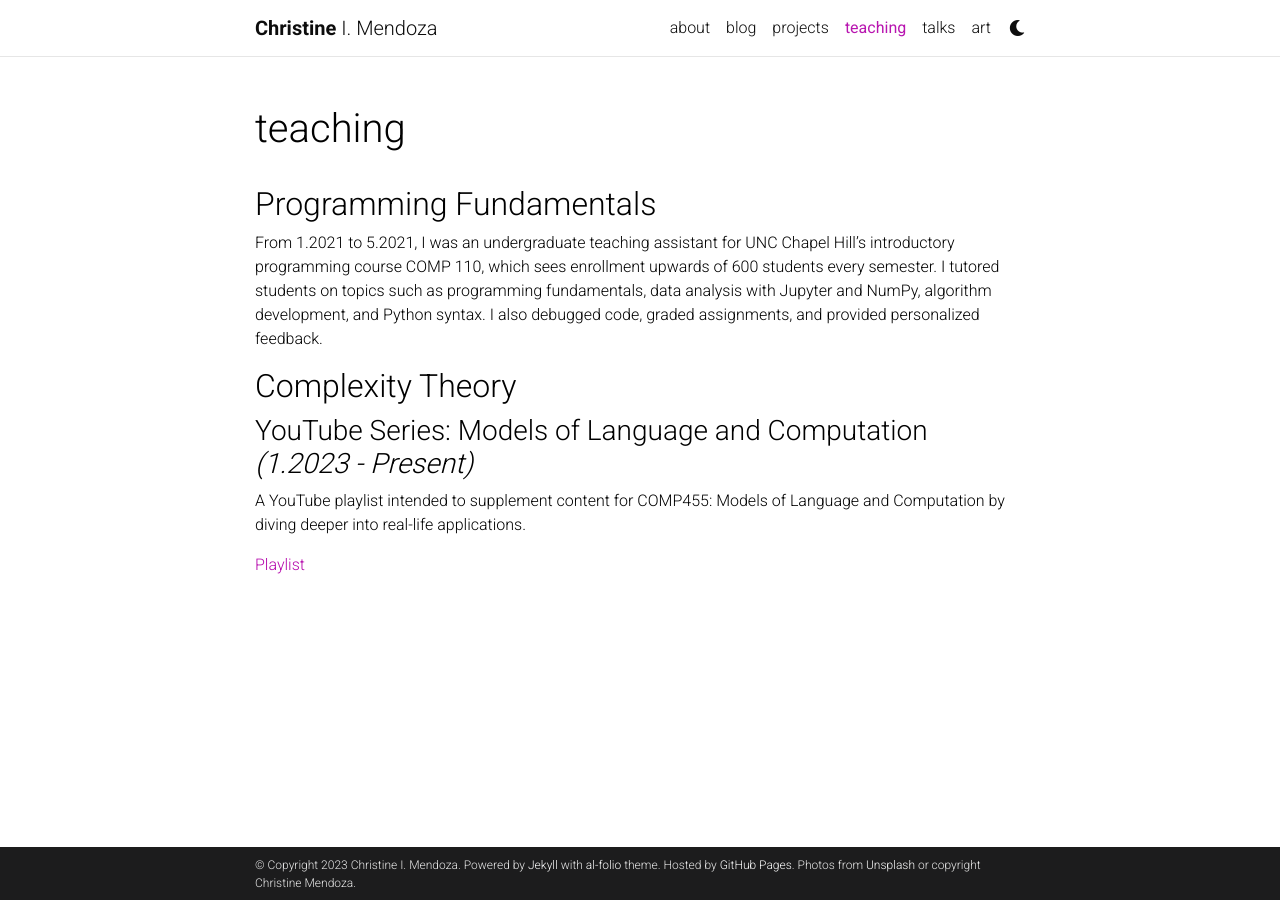
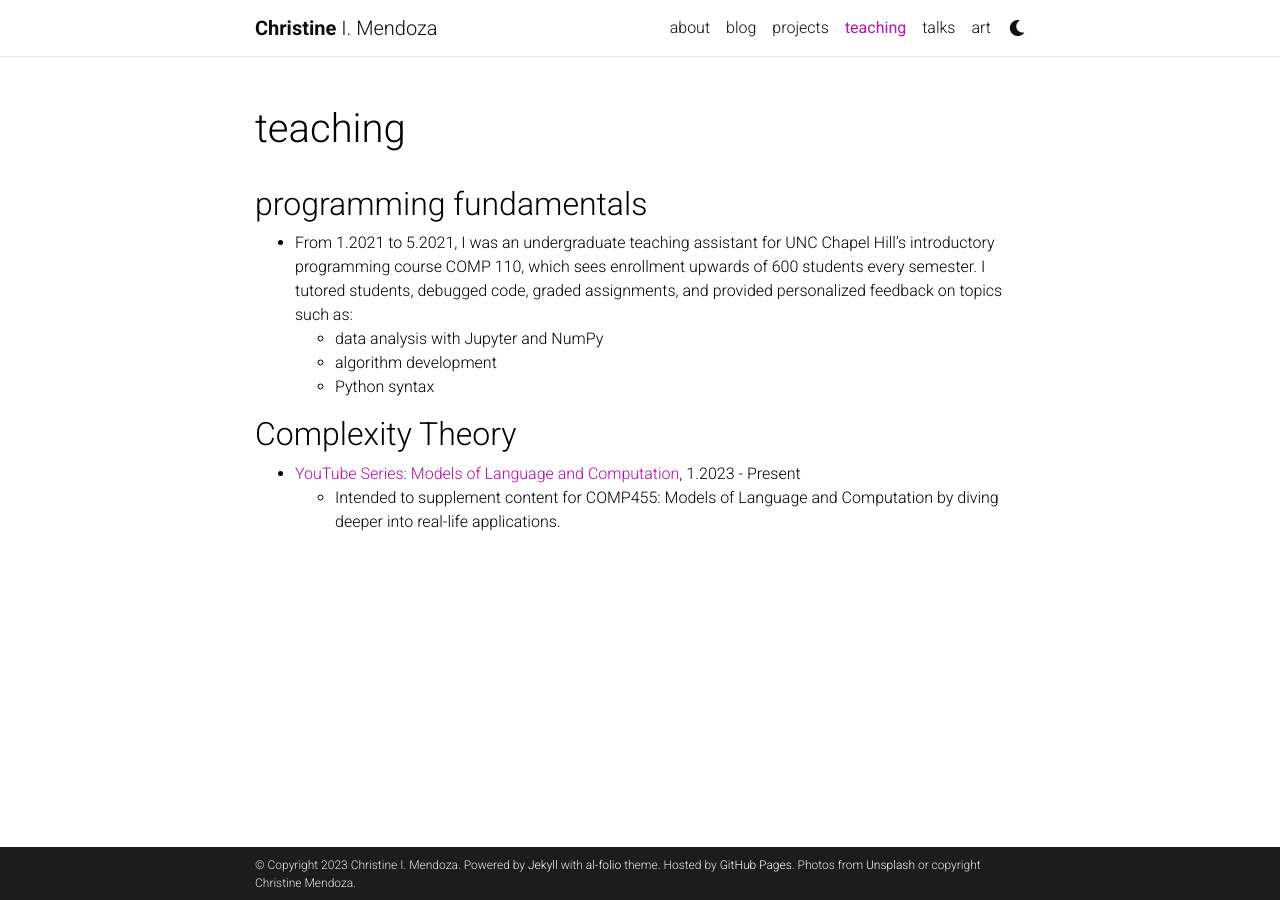
Before and after one commit to christineiym/christineiym.github.io, a Jekyll site: the page built from _pages/teaching.md, in a window 1280 px wide. Built offline with Jekyll 4.4.1, drawn with Linux system fonts in a browser that asks for light colours; full-size pictures stand in for the smaller copies a plugin makes; comment, search, counter and statistics services are not loaded; a style sheet for code colours, icons or effects is not loaded.

Commit message:
minor formatting changes

```diff
--- a/_config.yml
+++ b/_config.yml
@@ -125,7 +125,7 @@ bing_site_verification:  # out your bing-site-verification ID (Bing Webmaster)
 
 blog_name: # blog_name will be displayed in your blog page
 blog_nav_title: blog # your blog must have a title for it to be displayed in the nav bar
-blog_description: a simple whitespace theme for academics
+blog_description:
 permalink: /blog/:year/:title/
 
 # Pagination
@@ -267,7 +267,7 @@ jekyll-archives:
     tag: '/blog/tag/:name/'
     category: '/blog/category/:name/'
 
-display_tags: ['research-advice', 'disability'] # these tags will be displayed on the front page of your blog
+display_tags: ['research-advice'] # these tags will be displayed on the front page of your blog
 
 # -----------------------------------------------------------------------------
 # Jekyll Scholar
@@ -364,7 +364,7 @@ enable_math:                true   # enables math typesetting (uses MathJax)
 enable_tooltips:            false  # enables automatic tooltip links generated
                                    # for each section titles on pages and posts
 enable_darkmode:            true   # enables switching between light/dark modes
-enable_navbar_social:       true  # enables displaying social links in the
+enable_navbar_social:       false  # enables displaying social links in the
                                    # navbar on the about page
 enable_project_categories:  true   # enables categorization of projects into
                                    # multiple categories
--- a/_pages/teaching.md
+++ b/_pages/teaching.md
@@ -7,12 +7,12 @@ nav: true
 nav_order: 5
 ---
 
-<h2 class="category">Programming Fundamentals</h2>
-From 1.2021 to 5.2021, I was an undergraduate teaching assistant for UNC Chapel Hill's introductory programming course COMP 110, which sees enrollment upwards of 600 students every semester. I tutored students on topics such as programming fundamentals, data analysis with Jupyter and NumPy, algorithm development, and Python syntax. I also debugged code, graded assignments, and provided personalized feedback.
+<h2 class="category">programming fundamentals</h2>
+- From 1.2021 to 5.2021, I was an undergraduate teaching assistant for UNC Chapel Hill's introductory programming course COMP 110, which sees enrollment upwards of 600 students every semester. I tutored students, debugged code, graded assignments, and provided personalized feedback on topics such as:
+    - data analysis with Jupyter and NumPy
+    - algorithm development
+    - Python syntax
 
 <h2 class="category">Complexity Theory</h2>
-
-<h3>YouTube Series: Models of Language and Computation <i>(1.2023 - Present)</i></h3>
-<p>A YouTube playlist intended to supplement content for COMP455: Models of Language and Computation by diving deeper into real-life applications.</p>
-
-[Playlist](https://youtube.com/playlist?list=PLh1XP0sUat7nhZb4B0PwOgEmBneaCcWoz)
+- [YouTube Series: Models of Language and Computation](https://youtube.com/playlist?list=PLh1XP0sUat7nhZb4B0PwOgEmBneaCcWoz), 1.2023 - Present
+    - Intended to supplement content for COMP455: Models of Language and Computation by diving deeper into real-life applications.
```
Also changed, not shown: _pages/about.md (+4 -2 lines), _pages/talks.md (+5 -8 lines).
